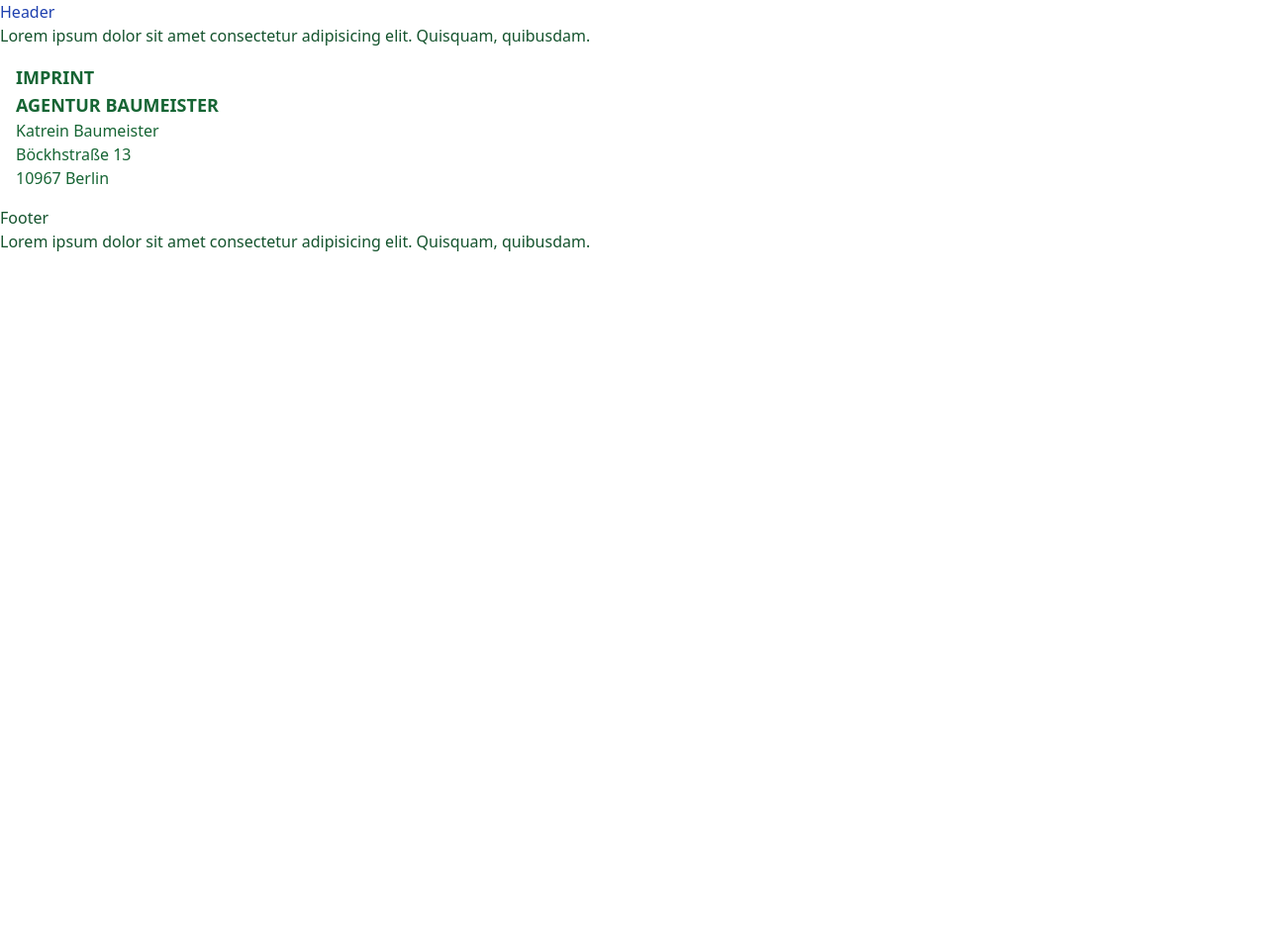
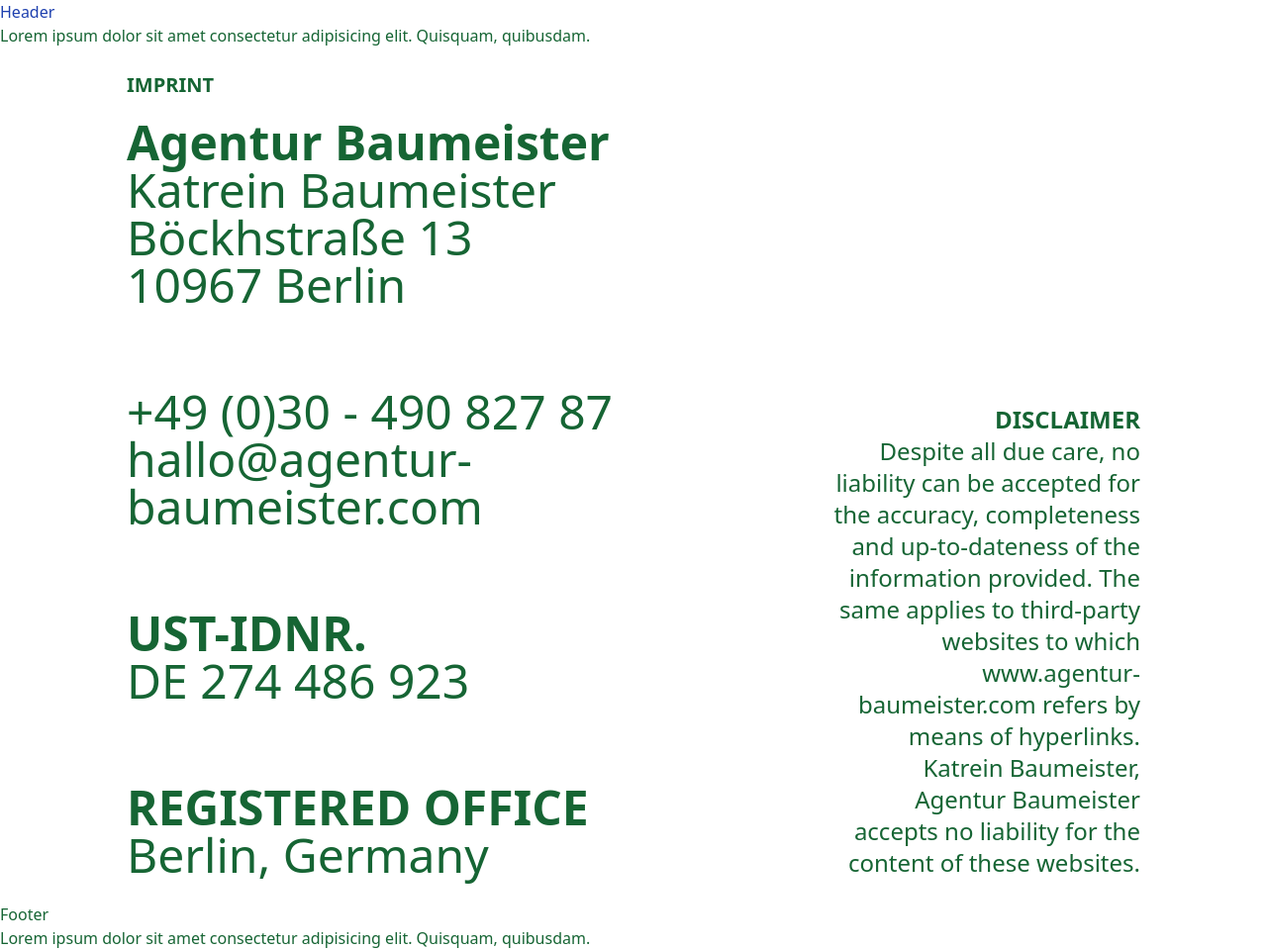
Before and after one commit to Group-3-Website-Project/Group-3-Website-Project, a website: page contact.html in a window 1280 px wide. Shown: the whole page at 99% size. Before the commit the page ends 800 px from the top, so only its background shows below. Drawn offline with nearby package versions, Linux system fonts and the light colour scheme; files that its build step writes are made by us from their sources.

Commit message:
Main section in the contact page

```diff
--- a/contact.html
+++ b/contact.html
@@ -21,7 +21,7 @@
         loadComponents('footer', 'src/sections/footer.html');
     }
 </script>
-<body class="text-green-900">
+<body class="text-green-800">
     <div id="header"></div>
     <div id="imprint"></div>
     <div id="footer"></div>
--- a/src/sections/imprint.html
+++ b/src/sections/imprint.html
@@ -1,9 +1,40 @@
-<section>
-    <div class="p-4">
-        <h1 class="uppercase text-lg text-green-800 font-sans font-bold">imprint</h1>
-
-        <h2 class="uppercase text-lg text-green-800 font-sans font-bold">Agentur Baumeister</h2>        <p class="text-green-800 font-normal">Katrein Baumeister</p>
-        <p class="text-green-800 font-normal">Böckhstraße 13</p>
-        <p class="text-green-800 font-normal">10967 Berlin</p>
+<section
+  class="flex flex-col gap-10 m-6 text-xl md:grid md:grid-cols-2 lg:grid-cols-3 md:mx-20 lg:mx-32"
+>
+  <div class="flex flex-col gap-5 lg:col-span-2 lg:text-5xl md:text-3xl lg:gap-20">
+    <div class="flex flex-col gap-5">
+        <div>
+          <p class="hidden font-bold lg:block lg:text-xl">IMPRINT</p>
+          <p class="font-bold lg:hidden lg:text-xl">IMPRESSUM</p>
+        </div>
+        <div>
+          <p class="font-bold">Agentur Baumeister</p>
+          <p>Katrein Baumeister</p>
+          <p>Böckhstraße 13</p>
+          <p>10967 Berlin</p>
+        </div>
     </div>
+    <div>
+      <p>+49 (0)30 - 490 827 87</p>
+      <p>hallo@agentur-baumeister.com</p>
+    </div>
+    <div>
+      <p class="font-bold">UST-IDNR.</p>
+      <p>DE 274 486 923</p>
+    </div>
+    <div>
+      <p class="font-bold">REGISTERED OFFICE</p>
+      <p>Berlin, Germany</p>
+    </div>
+  </div>
+  <div class="md:text-xl md:text-right md:self-end lg:text-2xl">
+    <p class="font-bold">DISCLAIMER</p>
+    <p>
+      Despite all due care, no liability can be accepted for the accuracy,
+      completeness and up-to-dateness of the information provided. The same
+      applies to third-party websites to which www.agentur-baumeister.com refers
+      by means of hyperlinks. Katrein Baumeister, Agentur Baumeister accepts no
+      liability for the content of these websites.
+    </p>
+  </div>
 </section>
```
